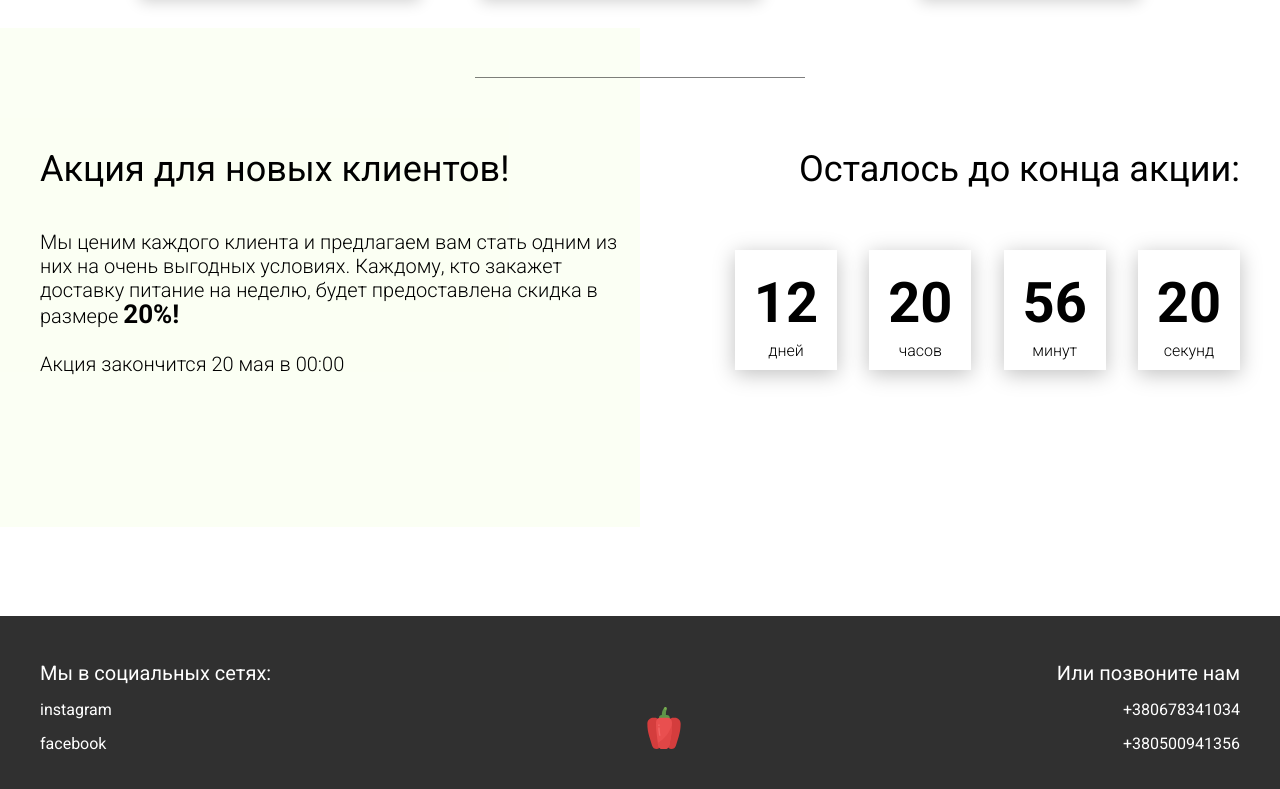
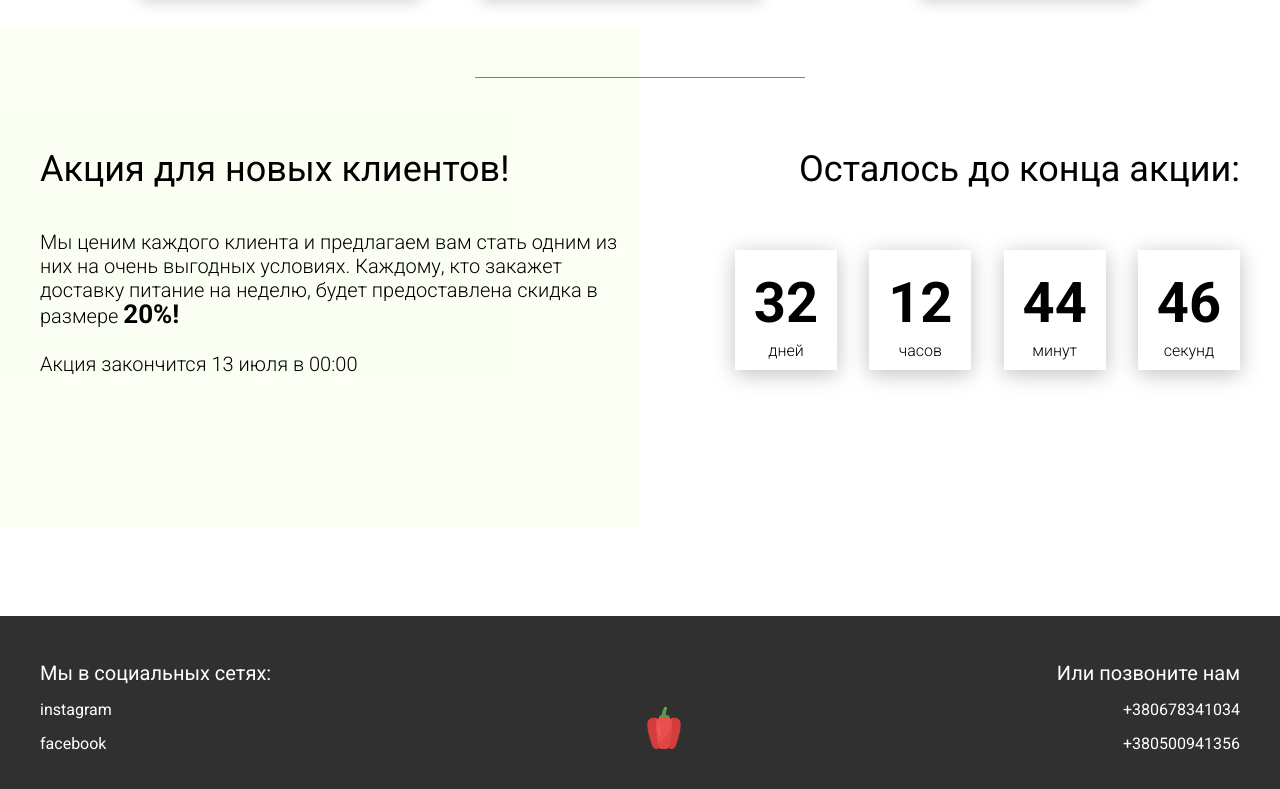
Before and after one commit to Hrechykha/MyAppUdemy, a plain HTML site: page Food_dist/index.html in a window 1280 px wide. Shown: the part 3439-4228 px from the top of the page. Drawn offline with Linux system fonts and the light colour scheme.

Commit message:
practice 68 82

```diff
--- a/Food_dist/index.html
+++ b/Food_dist/index.html
@@ -242,7 +242,7 @@
                     Мы ценим каждого клиента и предлагаем вам стать одним из них на очень выгодных условиях.
                     Каждому, кто закажет доставку питание на неделю, будет предоставлена скидка в размере <span>20%!</span>
                     <br><br>
-                    Акция закончится 20 мая в 00:00
+                    Акция закончится 13 июля в 00:00
                 </div>
             </div>
             <div class="promotion__timer">
--- a/Food_dist/js/script.js
+++ b/Food_dist/js/script.js
@@ -1,4 +1,6 @@
 window.addEventListener('DOMContentLoaded', () => {
+
+    //Tabs
 
     let tabs = document.querySelectorAll('.tabheader__item'),
         tabsContent = document.querySelectorAll('.tabcontent'),
@@ -30,11 +32,65 @@ window.addEventListener('DOMContentLoaded', () => {
 
         if (target && target.classList.contains('tabheader__item')) {
             tabs.forEach((item, i) => {
-                if (target == item) {
+                if (target === item) {
                     hideTabContent();
                     showTabContent(i);
                 }
             });
         }
     })
+
+    //Timer
+
+    const deadline = '2025-07-13';
+
+    function getTimeRemaining(endDate) {
+        let now = new Date();
+        const diffMs = new Date(endDate) - now;
+
+        const days = Math.floor(diffMs / (1000 * 60 * 60 * 24)),
+            hours = Math.floor ((diffMs / (1000 * 60 * 60) % 24)),
+            minutes = Math.floor(diffMs / (1000 * 60) % 60),
+            seconds = Math.floor(diffMs / 1000 % 60);
+
+        return {
+            'total' : diffMs,
+            'days': days,
+            'hours': hours,
+            'minutes': minutes,
+            'seconds': seconds,
+        }
+    }
+
+    function setTimer(selector, endTime) {
+
+        const timer = document.querySelector(selector),
+            dayRemaining = timer.querySelector('#days'),
+            hoursRemaining = timer.querySelector('#hours'),
+            minutesRemaining = timer.querySelector('#minutes'),
+            secondsRemaining = timer.querySelector('#seconds'),
+            timeInterval = setInterval(updateTimer, 1000);
+
+        updateTimer();
+        function updateTimer() {
+            const t = getTimeRemaining(endTime);
+
+            function format(unit) {
+                return unit < 10 ? '0' + unit : unit;
+            }
+
+            dayRemaining.innerText = format(t.days);
+            hoursRemaining.innerText = format(t.hours);
+            minutesRemaining.innerText = format(t.minutes);
+            secondsRemaining.innerText = format(t.seconds);
+
+            if (t.total <= 0) {
+                clearInterval(timeInterval);
+            }
+        }
+
+    }
+
+    setTimer('.timer', deadline);
+
 })
--- /dev/null
+++ b/calc/js/current.json
@@ -0,0 +1,5 @@
+{
+    "current": {
+        "usd": 74
+    }
+}
```
Also changed, not shown: calc/index.html (added, +27 -0 lines), calc/js/script.js (added, +23 -0 lines).
